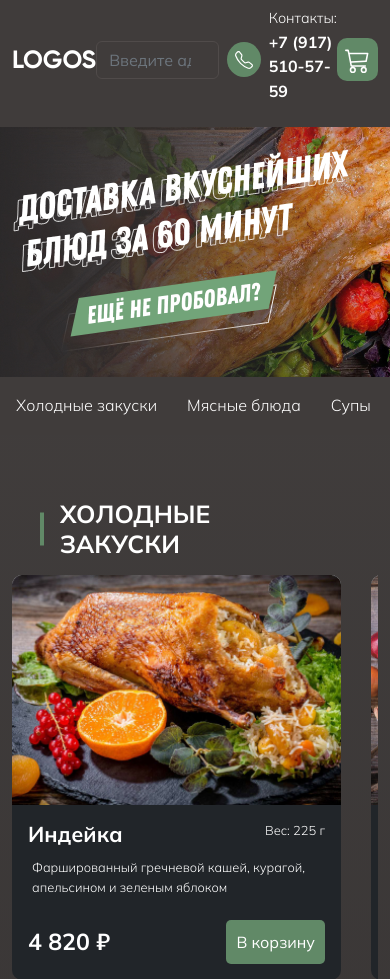
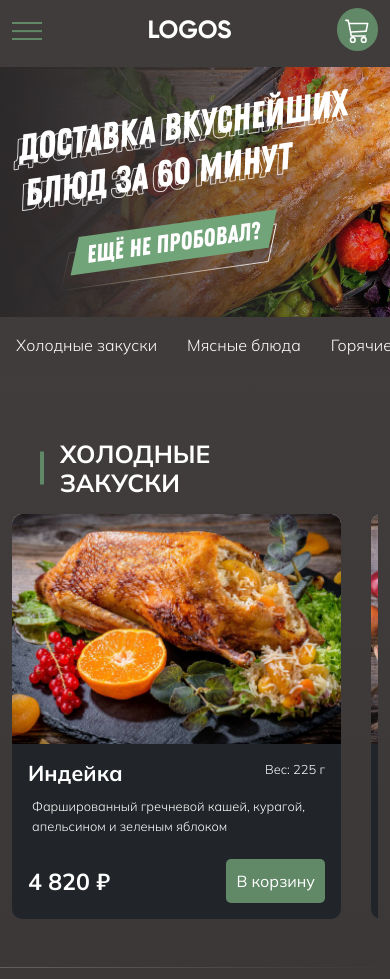
Before and after one commit to ShyHarvey/-logos, a website: page src/index.html in a window 390 px wide. Shown: the top 979 px of the page. Drawn offline with nearby package versions, Linux system fonts and the light colour scheme; files that its build step writes are made by us from their sources; files whose address does not match are found by name.

Commit message:
burger update

```diff
--- a/package.json
+++ b/package.json
@@ -3,6 +3,7 @@
   "version": "1.0.0",
   "description": "",
   "main": "index.js",
+  "homepage": "https://shyharvey.github.io/-logos",
   "scripts": {
     "deploy": "gh-pages -d dist"
   },
--- a/src/index.html
+++ b/src/index.html
@@ -20,8 +20,19 @@
     </symbol>
   </svg>
   <header>
-    <div class="header container pt-2 pb-2 d-flex flex-row align-items-center justify-content-between ">
+    <div class="header container pt-2 pb-2 d-flex flex-column flex-md-row align-items-center justify-content-between ">
+      <div class="mobile-header d-flex justify-content-between align-items-center">
+        <div class="navbar-toggler mb-1" type="button" data-bs-toggle="collapse" data-bs-target="#burger-menu" aria-controls="burger-menu" aria-expanded="false" aria-label="Toggle navigation">
+          <span class="toggler-icon"></span>
+        </div>
         <div class="logo mb-2">LOGOS</div>
+        <div class=" basket basket-mobile btn mb-2 p-2">
+          <a href="#">
+            <img src="./img/cart3.svg" width="25" height="25" alt="Корзина покупок">
+          </a>
+        </div>
+      </div>
+      <div id="burger-menu" class="collapse d-md-flex flex-row justify-content-around align-items-center">
         <div class="header__adress-form mb-2">
           <form>
             <input type="search" class="form-control form-control-dark" placeholder="Введите адрес доставки"
@@ -37,7 +48,8 @@
             <p class="m-0"><strong>+7 (917) 510-57-59</strong></p>
           </div>
         </div>
-      <div class="header__basket mb-2 p-2">
+      </div>
+      <div class="basket btn mb-2 p-2">
         <a href="#">
           <img src="./img/cart3.svg" width="25" height="25" alt="Корзина покупок">
         </a>
@@ -58,26 +70,14 @@
   </div>
   <main data-bs-spy="scroll" data-bs-target="#navbar" data-bs-root-margin="0px 0px -40%">
     <div class="menu">
-      <!-- <nav id="navbar" class="swiper navigation">
-          <ul class="navigation__menu swiper-wrapper">
-            <li class="swiper-slide nav-item"><a class="nav-link py-3" href="#cold-snacks">Холодные закуски</a></li>
-            <li class="swiper-slide nav-item"><a class="nav-link py-3" href="#meat">Мясные блюда</a></li>
-            <li class="swiper-slide nav-item"><a class="nav-link py-3" href="#">Супы</a></li>
-            <li class="swiper-slide nav-item"><a class="nav-link py-3" href="#hot-snacks">Горячие закуски</a></li>
-            <li class="swiper-slide nav-item"><a class="nav-link py-3" href="#">Рыбные блюда</a></li>
-            <li class="swiper-slide nav-item"><a class="nav-link py-3" href="#grill">Гриль меню</a></li>
-            <li class="swiper-slide nav-item"><a class="nav-link py-3" href="#">Фирменные блюда</a></li>
-            <li class="swiper-slide nav-item"><a class="nav-link py-3" href="#">Напитки</a></li>
-          </ul>
-      </nav> -->
       <nav id="navbar" class="swiper navigation px-3">
         <div class="swiper-wrapper navigation__menu">
           <div class="swiper-slide nav-item"><a class="nav-link py-3" href="#cold-snacks">Холодные закуски</a></div>
           <div class="swiper-slide nav-item"><a class="nav-link py-3" href="#meat">Мясные блюда</a></div>
+          <div class="swiper-slide nav-item"><a class="nav-link py-3" href="#hot-snacks">Горячие закуски</a></div>
+          <div class="swiper-slide nav-item"><a class="nav-link py-3" href="#grill">Гриль меню</a></div>
           <div class="swiper-slide nav-item"><a class="nav-link py-3" href="#">Супы</a></div>
-          <div class="swiper-slide nav-item"><a class="nav-link py-3" href="#hot-snacks">Горячие закуски</a></div>
           <div class="swiper-slide nav-item"><a class="nav-link py-3" href="#">Рыбные блюда</a></div>
-          <div class="swiper-slide nav-item"><a class="nav-link py-3" href="#grill">Гриль меню</a></div>
           <div class="swiper-slide nav-item"><a class="nav-link py-3" href="#">Фирменные блюда</a></div>
           <div class="swiper-slide nav-item"><a class="nav-link py-3" href="#">Напитки</a></div>
         </div>
--- a/src/scripts/index.js
+++ b/src/scripts/index.js
@@ -2,7 +2,7 @@
 // import '../../node_modules/bootstrap/js/dist/collapse';
 // import '../../node_modules/bootstrap/js/dist/tab';
 
-// import Collapse from '../../node_modules/bootstrap/js/dist/collapse';
+import Collapse from '../../node_modules/bootstrap/js/dist/collapse';
 import Scrollspy from '../../node_modules/bootstrap/js/dist/scrollspy';
 
 import Swiper, { FreeMode, Mousewheel } from 'swiper';
@@ -17,6 +17,13 @@ const swiper = new Swiper('.swiper', {
     FreeMode: true,
 });
 
+//BURGER
+
+const navbarToggler = document.querySelector('.navbar-toggler')
+
+    navbarToggler.addEventListener("click", function() {
+        navbarToggler.classList.toggle('active');
+    });
 
 
 
--- /dev/null
+++ b/src/styles/_customBurger.scss
@@ -0,0 +1,3 @@
+.navbar-toggler{
+    z-index: 5;
+}
--- a/src/styles/_header.scss
+++ b/src/styles/_header.scss
@@ -1,37 +1,108 @@
-header{
+header {
     background-color: #403C3B;
     font-family: 'Mulish', sans-serif;
     font-weight: normal;
     color: #fff;
 }
-.logo{
+
+.logo {
     font-family: 'Gilroy', sans-serif;
     font-weight: bold;
     font-size: 1.5625rem;
     color: #fff;
 }
-.header{
 
-    &__phone-icon{
+.header {
+    &__phone-icon {
         background-color: #618967;
         border-radius: 50%;
     }
-    &__number{
-        p{
+
+    &__number {
+        p {
             font-weight: 300;
             font-size: 0.9rem;
         }
-        strong{
+
+        strong {
             font-weight: bold;
             font-size: 1rem;
         }
     }
-    &__basket{
-        background-color: #618967;
-        border-radius: 10px;
-    }
+
 }
-.form-control-dark{
+
+.form-control-dark {
     background-color: #403C3B;
     border-color: #504B4A;
 }
+
+.basket {
+    display: block;
+    background-color: #618967;
+    border-radius: 10px;
+    background-color: #618967;
+    border-radius: 50%;
+}
+.basket-mobile, .navbar-toggler{
+    display: none;
+}
+.collapse{
+    width: 100%;
+}
+
+@media (max-width: 767px) {
+    .mobile-header{
+        width: 100%;
+    }
+    .collapse{
+        width: fit-content;
+    }
+    .basket{
+        display: none;
+    }
+    .basket-mobile, .navbar-toggler{
+        display: block;
+    }
+    .navbar-toggler{
+        z-index: 5;
+        position: relative;
+        width: 30px;
+        height: 18px;
+        cursor: pointer;
+        &::before, &::after, span {
+            position: absolute;
+            left: 0;
+            height: 10%;
+            width: 100%;
+            transition: all 0.3s;
+            background-color: #618967;
+        }
+        &::before, &::after{
+            content: "";
+        }
+        &::before{
+            top: 0;
+        }
+        &::after{
+            bottom: 0;
+        }
+        span{
+            top: 50%;
+            transform: scale(1) translateY(-50%);
+        }
+    }
+    .active{
+        span{
+            transform: scale(0) translateY(-50%);
+        }
+        &::before{
+            top: (50%);
+            transform: rotate(-225deg) translateY(calc(-50% + 1px));
+        }
+        &::after{
+            top: (50%);
+            transform: rotate(225deg) translateY(calc(-50% + 1px));
+        }
+    }
+ }
--- a/src/styles/style.scss
+++ b/src/styles/style.scss
@@ -34,7 +34,7 @@
 // @import "../../node_modules/bootstrap/scss/forms/validation";
 
 // @import "../../node_modules/bootstrap/scss/buttons";
-// @import "../../node_modules/bootstrap/scss/transitions";
+@import "../../node_modules/bootstrap/scss/transitions";
 @import "../../node_modules/bootstrap/scss/nav";
 // @import "../../node_modules/bootstrap/scss/navbar";
 @import "../../node_modules/bootstrap/scss/card";
@@ -68,7 +68,6 @@
 @import "../../node_modules/swiper/swiper.scss";
 @import 'fonts';
 @import "footer";
-@import "header";
 @import "navigation.scss";
 @import "customTypo.scss";
 @import "banner";
@@ -76,6 +75,8 @@
 @import "bannerBottom";
 @import "map";
 @import "contacts";
+@import "header";
+@import "customBurger";
 
 
 
```
Also changed, not shown: dist/css/style.min.css, dist/index.html, dist/js/main.js, 1 other file. Lines whose indentation alone changed are shown as unchanged.
